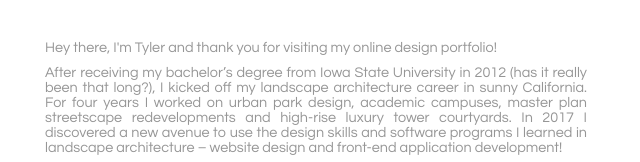
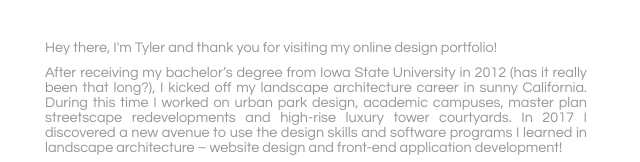
Before and after one commit to tsarndt/Design-Portfolio, a plain HTML site: page index.html in a window 1280 px wide. Shown: the part 150-312 px from the top of the page, 0-640 px from the left. Drawn offline with nearby package versions, Linux system fonts and the light colour scheme.

Commit message:
updated bio language

```diff
--- a/index.html
+++ b/index.html
@@ -81,7 +81,7 @@
 							<h2>About Me</h2>
 							<article>
 								<p>Hey there, I'm Tyler and thank you for visiting my online design portfolio!</p>
-								<p>After receiving my bachelor’s degree from Iowa State University in 2012 (has it really been that long?), I kicked off my landscape architecture career in sunny California. For four years I worked on urban park design, academic campuses, master plan streetscape redevelopments and high-rise luxury tower courtyards. In 2017 I discovered a new avenue to use the design skills and software programs I learned in landscape architecture – website design and front-end application development!</p>
+								<p>After receiving my bachelor’s degree from Iowa State University in 2012 (has it really been that long?), I kicked off my landscape architecture career in sunny California. During this time I worked on urban park design, academic campuses, master plan streetscape redevelopments and high-rise luxury tower courtyards. In 2017 I discovered a new avenue to use the design skills and software programs I learned in landscape architecture – website design and front-end application development!</p>
 								<p>I took a deep dive into the world of front-end development by hard-coding this very portfolio site with HTML, CSS and JavaScript. Since then I have explored additional front-end languages, honed my skills with content management systems, and gained valuable insight into definitive SEO practices. These learning experiences have led to a number of projects including personal websites, online blogs and professional sites for small businesses.</p>
 								<p>The crossover of skill sets between landscape architecture and front-end development has been broader than I would have ever imagined. Within this website you will find an archive of landscape architecture projects that formed the graphic design strategies, problem-solving techniques and project management skills I use every day in web development. If you have any questions or comments about my work feel free to shoot me a message; I can be reached best by email, LinkedIn, or bat signal... hey, it's worth a shot!</p>
 							</article>
```
